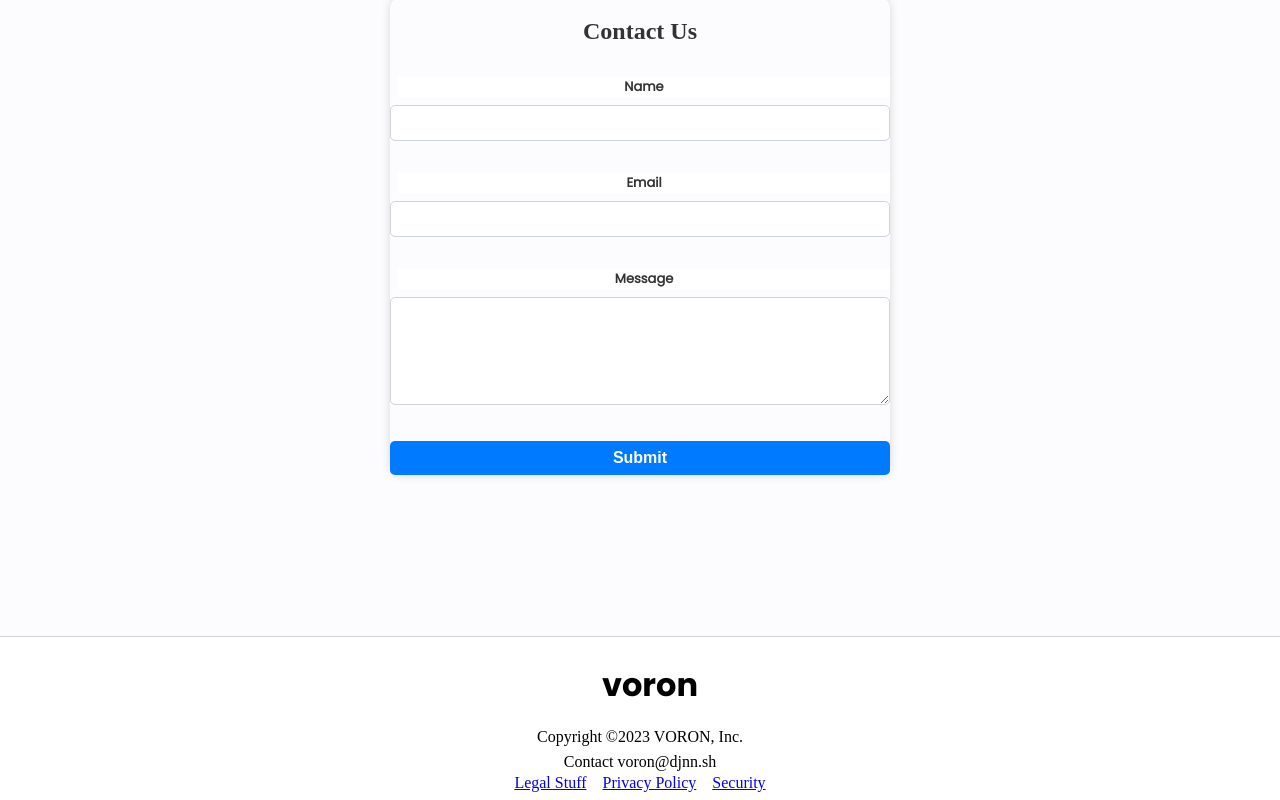
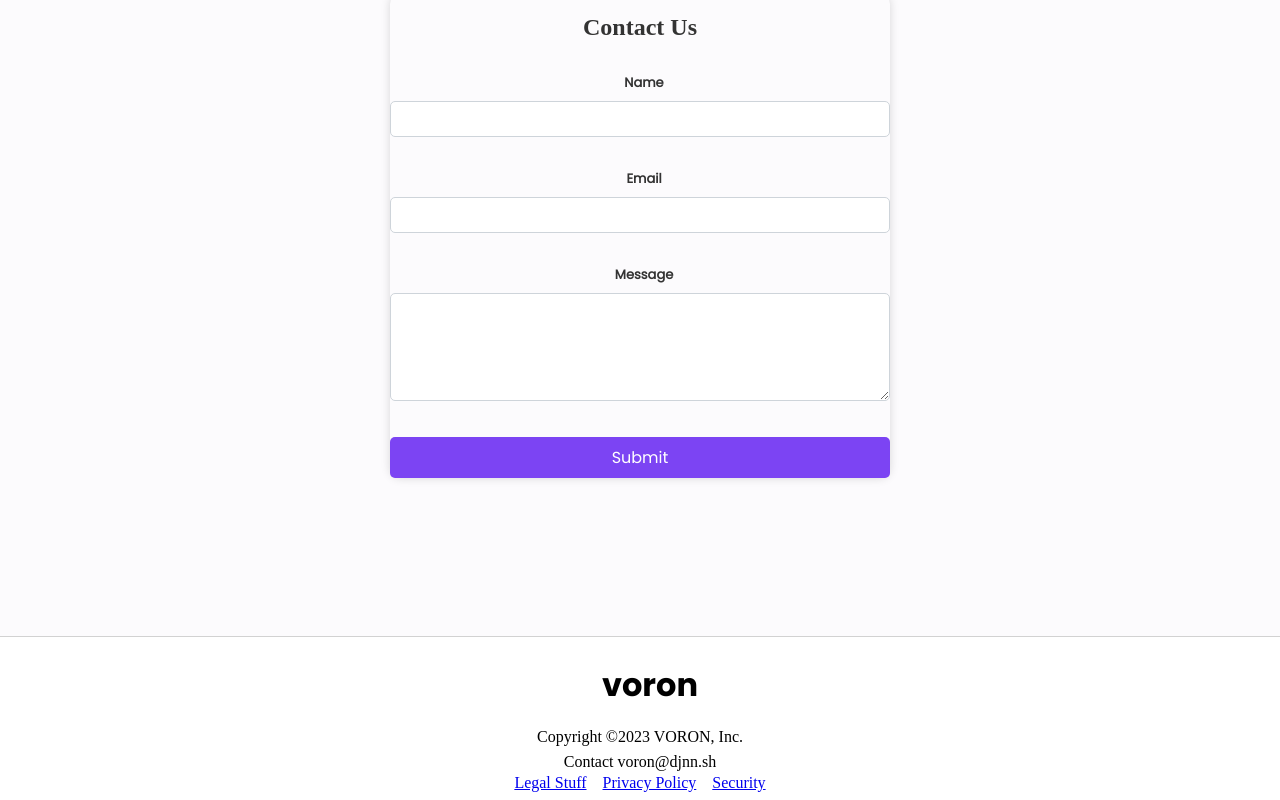
Before and after one commit to vrn-sh/erp, a React (Vite) app in the folder web/: page / in a window 1280 px wide. Shown: the part 3488-4288 px from the top of the page. Built offline with nearby package versions, Linux system fonts and the light colour scheme.

Commit message:
tout est ok

```diff
--- a/web/src/pages/Home/Form/ContactForm.module.scss
+++ b/web/src/pages/Home/Form/ContactForm.module.scss
@@ -33,6 +33,7 @@
   font-weight: 600;
   margin-bottom: 0.5rem;
   color: #333333;
+  background-color: transparent;
 }
 
 .input {
@@ -63,15 +64,15 @@
 .button {
   width: 100%;
   padding: 0.5rem;
+  font-family: "Poppins-Regular";
   font-size: 1rem;
-  font-weight: 600;
   color: #ffffff;
-  background-color: #007bff;
+  background-color: var(--primary-btn);
   border: none;
   border-radius: 5px;
   cursor: pointer;
   margin-top: 1rem;
   &:hover {
-    background-color: #0056b3;
+    background-color: var(--primary-hover-btn);
   }
 }
--- a/web/src/pages/Home/Form/ContactForm.tsx
+++ b/web/src/pages/Home/Form/ContactForm.tsx
@@ -25,7 +25,7 @@ function ContactForm() {
     };
 
     return (
-        <div className={styles.container}>
+        <div id="contact" className={styles.container}>
             <div className={styles.formWrapper}>
                 <h2 className={styles.title}>Contact Us</h2>
                 <form onSubmit={handleSubmit}>
```
